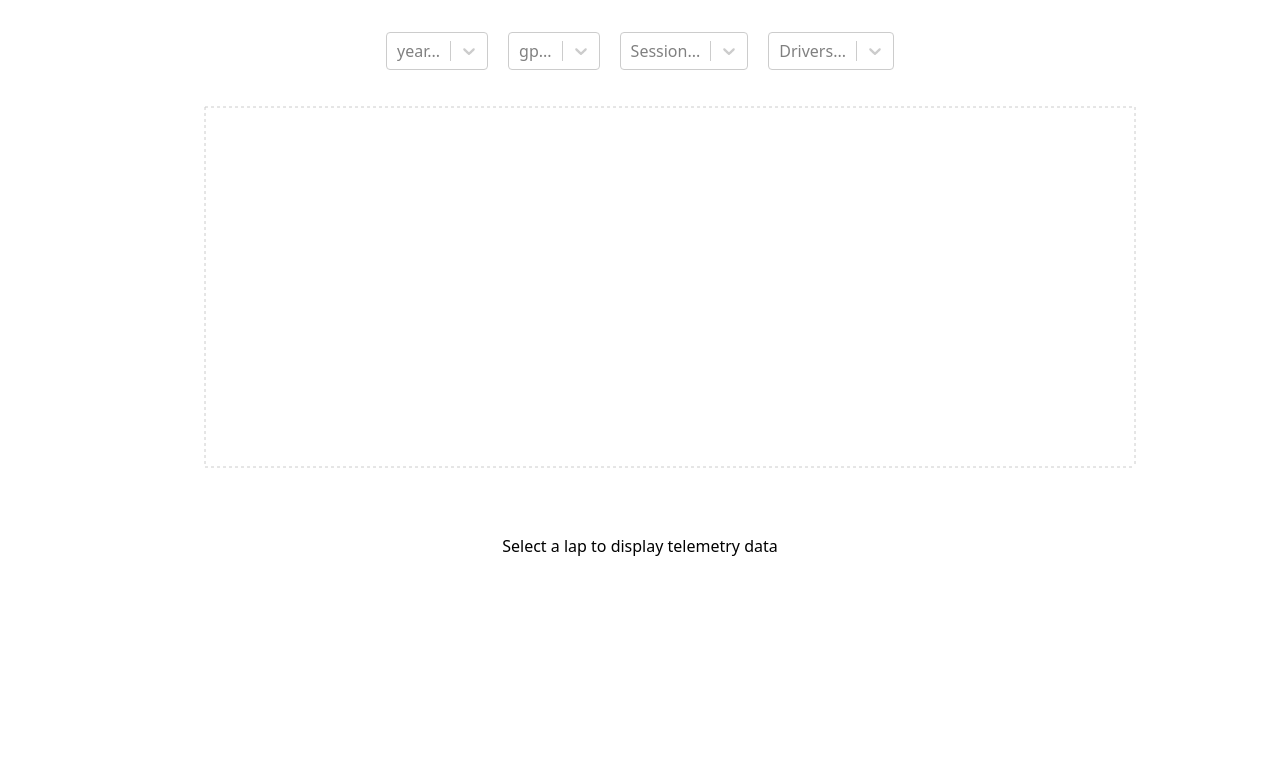
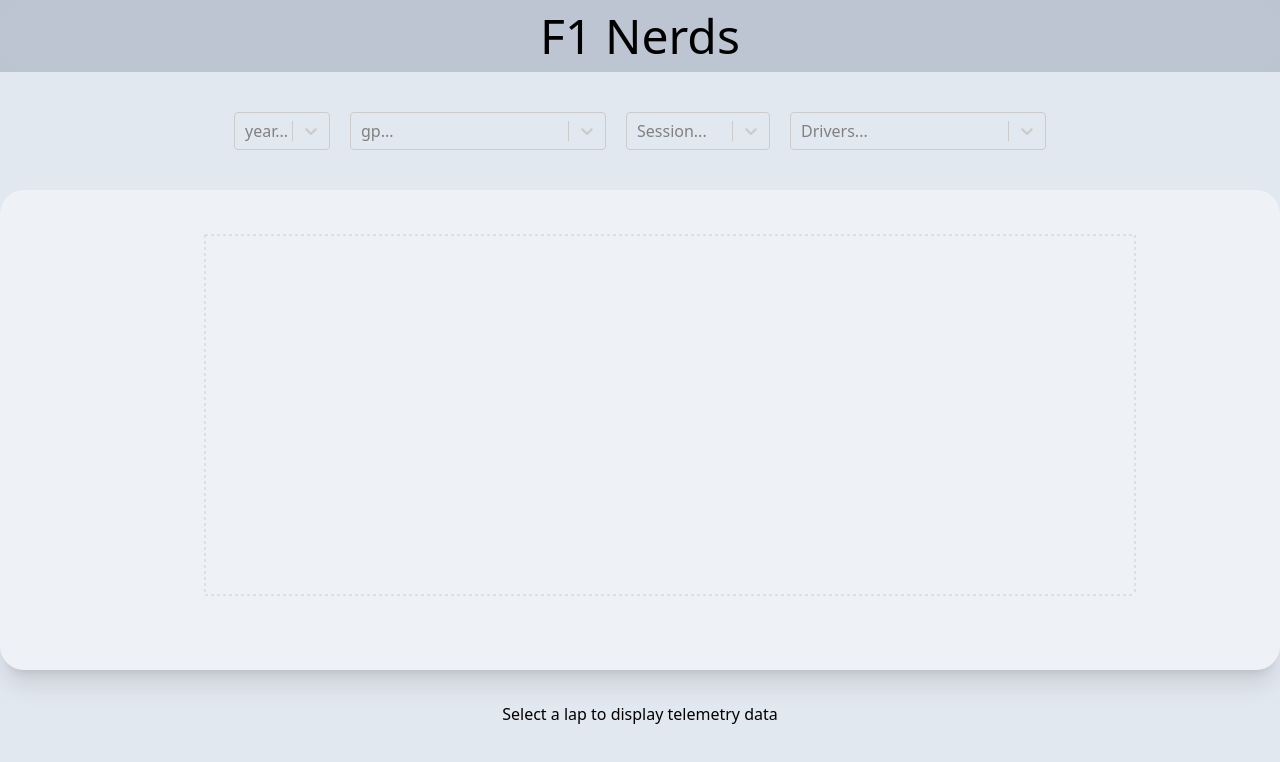
Before and after one commit to WeikeShi0730/f1-nerds-next, a Next.js app: page / in a window 1280 px wide. Shown: the top 762 px of the page. Built offline with nearby package versions, Linux system fonts and the light colour scheme.

Commit message:
added some css

```diff
--- a/components/lap-chart-graph.component.jsx
+++ b/components/lap-chart-graph.component.jsx
@@ -40,11 +40,11 @@ const LapChartGraph = ({ sessionData }) => {
   }, [sessionData]);
 
   return (
-    <div className="flex justify-center m-8">
+    <div className="">
       <LineChart width={1000} height={400} data={data ? data : []}>
         <CartesianGrid strokeDasharray="3 3" />
         <XAxis dataKey="lapNumber">
-          <Label value="Time" offset={0} position="insideBottom" />
+          <Label value="Lap" offset={0} position="insideBottom" />
         </XAxis>
         <YAxis
           tickFormatter={(lapTimeMilli) => msToTime(lapTimeMilli)}
@@ -63,8 +63,9 @@ const LapChartGraph = ({ sessionData }) => {
           connectNulls
           type="monotone"
           dataKey="lapTimeMilli"
-          stroke="#8884d8"
+          stroke="#3f6212"
           activeDot={({ r: 8 }, { onClick: handleClick })}
+          strokeWidth={2}
         />
       </LineChart>
     </div>
--- a/components/lap-chart.component.jsx
+++ b/components/lap-chart.component.jsx
@@ -115,9 +115,32 @@ const LapChart = () => {
       }))
     : [{ value: null, label: "select session first..." }];
 
+  //********* custom styles for selection *********/
+  const customStyles = {
+    menu: (provided) => ({
+      ...provided,
+      backgroundColor: "rgba(100, 116, 139, .1)",
+      backdropFilter: "blur(1px)",
+    }),
+    control: (provided) => ({
+      ...provided,
+      backgroundColor: "rgba(100, 116, 139, 0)",
+    }),
+  };
+  const theme = (theme) => ({
+    ...theme,
+    colors: {
+      ...theme.colors,
+      text: "black",
+      primary50: "rgba(100, 116, 139, 0.1)",
+      primary25: "rgba(100, 116, 139, 0.2)",
+      primary: "rgba(100, 116, 139, 0.3)",
+    },
+  });
+
   return (
     <>
-      <div className="flex m-8 justify-center space-x-5">
+      <div className="flex mx-8 my-10 justify-center space-x-5">
         <Select
           instanceId="year"
           value={year}
@@ -126,6 +149,9 @@ const LapChart = () => {
           }}
           options={yearOptions}
           placeholder="year..."
+          className="w-24"
+          styles={customStyles}
+          theme={theme}
         />
         <Select
           instanceId="gp"
@@ -135,6 +161,9 @@ const LapChart = () => {
           }}
           options={gpOptions}
           placeholder="gp..."
+          className="w-64"
+          styles={customStyles}
+          theme={theme}
         />
         <Select
           instanceId="session"
@@ -144,6 +173,9 @@ const LapChart = () => {
           }}
           options={sessionOptions}
           placeholder="Session..."
+          className="w-36"
+          styles={customStyles}
+          theme={theme}
         />
         <Select
           instanceId="driver"
@@ -153,9 +185,16 @@ const LapChart = () => {
           }}
           options={driverOptions}
           placeholder="Drivers..."
+          className="w-64"
+          styles={customStyles}
+          theme={theme}
         />
       </div>
-      <LapChartGraph sessionData={sessionData} />
+      <div className="container bg-opacity-40 bg-white px-5 py-10 mx-auto my-0 rounded-3xl shadow-xl">
+        <div className="flex flex-col justify-center items-center">
+          <LapChartGraph sessionData={sessionData} />
+        </div>
+      </div>
     </>
   );
 };
--- a/components/telemetry-graph.component.jsx
+++ b/components/telemetry-graph.component.jsx
@@ -32,7 +32,8 @@ const TelemetryGraph = ({ telemetryData }) => {
               dot={false}
               type="monotone"
               dataKey="Speed"
-              stroke="#8884d8"
+              stroke="#3f6212"
+              strokeWidth={2}
             />
           </LineChart>
           <LineChart
@@ -50,7 +51,8 @@ const TelemetryGraph = ({ telemetryData }) => {
               dot={false}
               type="monotone"
               dataKey="RPM"
-              stroke="#8884d8"
+              stroke="#3f6212"
+              strokeWidth={2}
             />
           </LineChart>
           <LineChart
@@ -74,7 +76,8 @@ const TelemetryGraph = ({ telemetryData }) => {
               dot={false}
               type="monotone"
               dataKey="Throttle"
-              stroke="#8884d8"
+              stroke="#3f6212"
+              strokeWidth={2}
             />
             <Line
               connectNulls
@@ -82,7 +85,8 @@ const TelemetryGraph = ({ telemetryData }) => {
               dot={false}
               type="monotone"
               dataKey="Brake"
-              stroke="#82ca9d"
+              stroke="#d97706"
+              strokeWidth={2}
             />
           </LineChart>
           <LineChart
@@ -100,7 +104,8 @@ const TelemetryGraph = ({ telemetryData }) => {
               dot={false}
               type="monotone"
               dataKey="nGear"
-              stroke="#8884d8"
+              stroke="#3f6212"
+              strokeWidth={2}
             />
           </LineChart>
           <LineChart
@@ -118,7 +123,8 @@ const TelemetryGraph = ({ telemetryData }) => {
               dot={false}
               type="monotone"
               dataKey="DRS"
-              stroke="#8884d8"
+              stroke="#3f6212"
+              strokeWidth={2}
             />
           </LineChart>{" "}
         </div>
--- a/components/telemetry.component.jsx
+++ b/components/telemetry.component.jsx
@@ -45,11 +45,20 @@ const Telemetry = () => {
 
   return (
     <div className="flex flex-col justify-center items-center m-8">
-      <div>
-        {condition ? `${year.value} - ${gp.value} - ${session.value} - ${driver.value} - ${lap}` : "Select a lap to display telemetry data"}
+      <div className="">
+        {condition
+          ? `${year.value} - ${gp.value} - ${session.value} - ${driver.value} - ${lap}`
+          : "Select a lap to display telemetry data"}
       </div>
-      <div>
-      <TelemetryGraph telemetryData={telemetryData} /></div>
+      {telemetryData ? (
+        <div className="container bg-opacity-40 bg-white px-5 py-10 mx-auto my-10 rounded-3xl shadow-xl">
+          <div className="flex flex-col justify-center items-center">
+            <TelemetryGraph telemetryData={telemetryData} />
+          </div>
+        </div>
+      ) : (
+        ""
+      )}
     </div>
   );
 };
--- a/pages/index.js
+++ b/pages/index.js
@@ -25,18 +25,23 @@ export default function Home() {
   };
 
   return (
-    <div className="">
+    <div className="min-h-screen bg-slate-200">
       <Head>
         <title>F1 Nerds</title>
         <meta name="description" content="Generated by create next app" />
         <link rel="icon" href="/favicon.ico" />
       </Head>
 
-      <main className="">
-        <SelctionsContext.Provider value={value}>
-          <LapChart />
-          <Telemetry />
-        </SelctionsContext.Provider>
+      <main className="font-extralight">
+        <div className="text-center m-auto py-3 text-5xl sticky top-0 bg-slate-500 z-40 bg-opacity-30 backdrop-blur-sm">
+          F1 Nerds
+        </div>
+        <div className="flex flex-col content-center">
+          <SelctionsContext.Provider value={value}>
+            <LapChart />
+            <Telemetry />
+          </SelctionsContext.Provider>
+        </div>
       </main>
     </div>
   );
```
